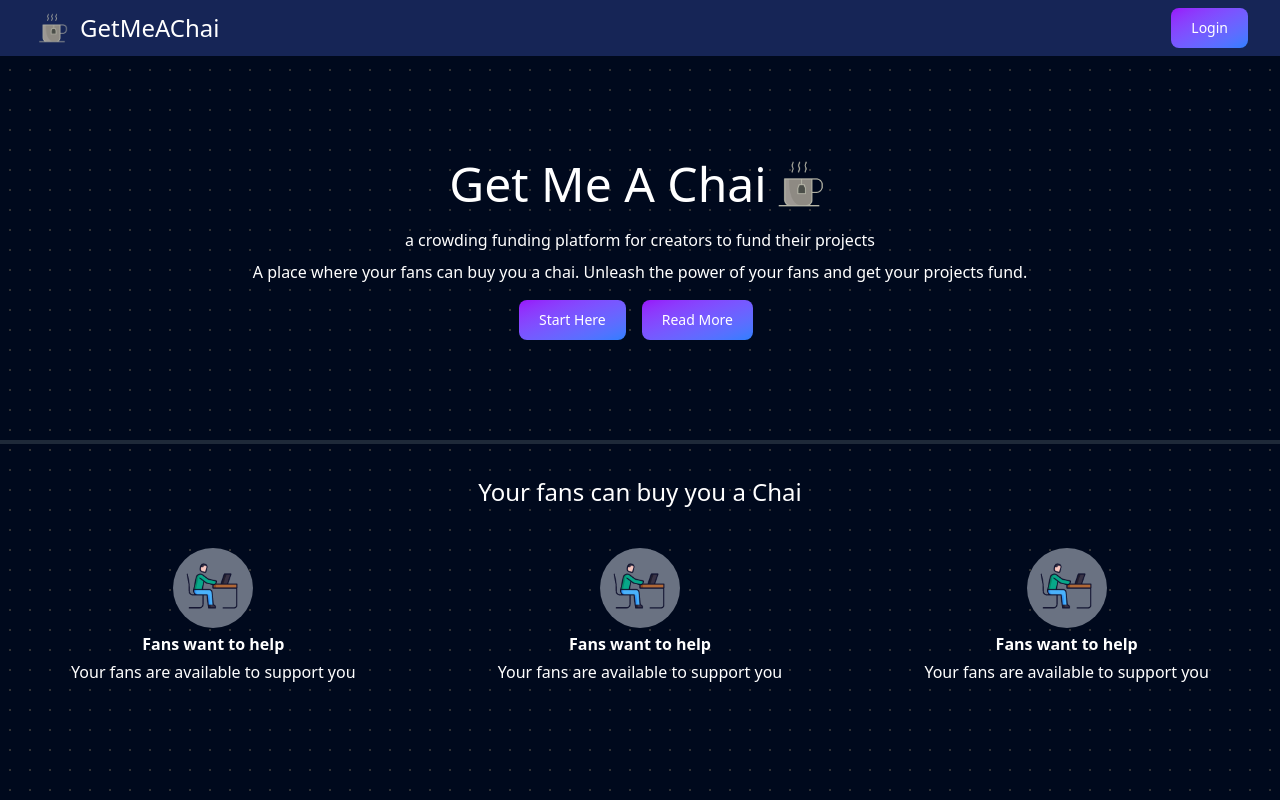
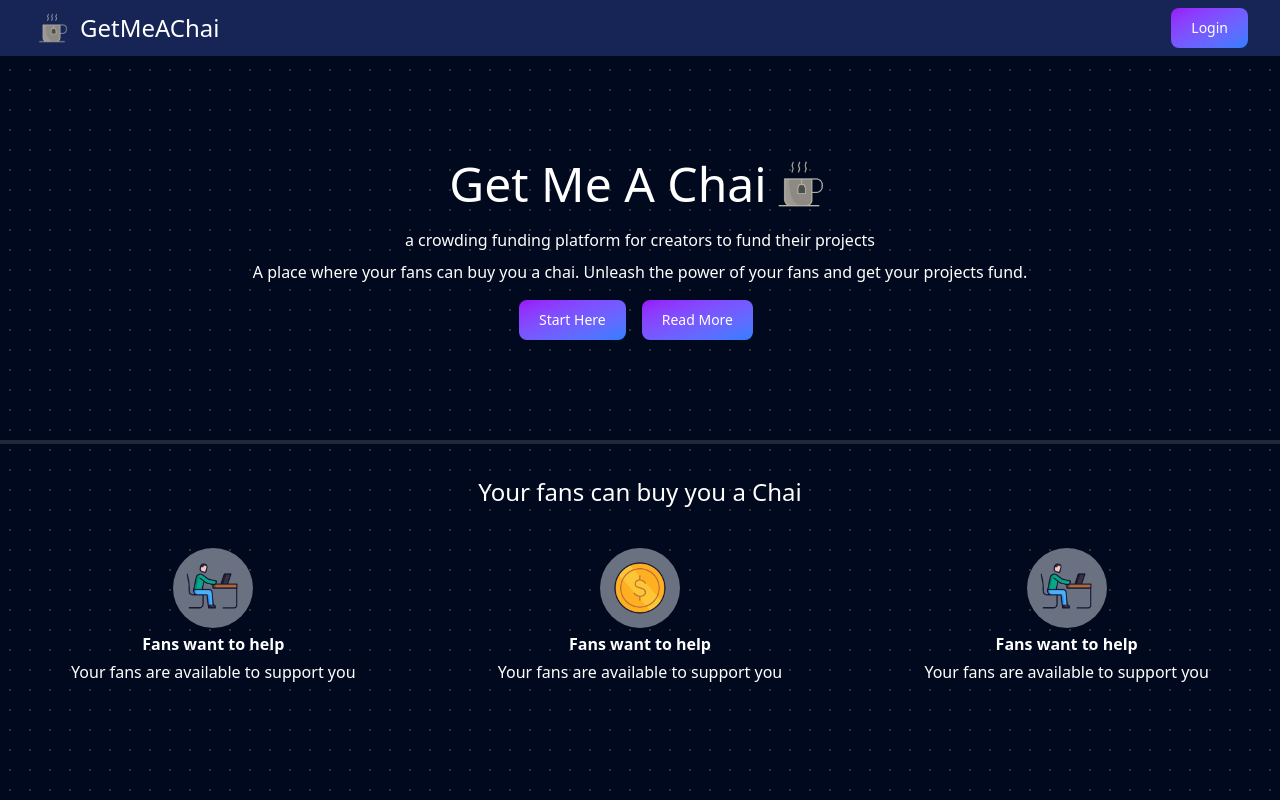
Before and after one commit to Ishwar-meena/GetMeAChai, a Next.js app: page / in a window 1280 px wide. Built offline with nearby package versions, Linux system fonts and the light colour scheme; no server answers.

Commit message:
add coin img and update readme

```diff
--- a/components/HeroSection.js
+++ b/components/HeroSection.js
@@ -1,13 +1,13 @@
 import Link from 'next/link';
 import Image from 'next/image';
-function HeroCard() {
+function HeroCard({ src }) {
   return <div className="box sm:my-10 my-5 gap-1 flex flex-col items-center">
     <div className="img bg-gray-500 p-2 rounded-full">
       <Image
         width={64}
         height={64}
-        src="/man.gif"
-        alt="man"
+        src={src}
+        alt={src}
         className="h-16" />
     </div>
     <h4 className="font-semibold">Fans want to help</h4>
@@ -42,9 +42,16 @@ const HeroSection = () => {
         <div className="mt-8">
           <h2 className="text-2xl  text-center font-medium">Your fans can buy you a Chai</h2>
           <div className="boxes flex sm:flex-row flex-col items-center justify-around">
-            <HeroCard />
-            <HeroCard />
-            <HeroCard />
+            <HeroCard
+              src={"/man.gif"}
+            />
+            <HeroCard
+              src={"/coin.gif"}
+            />
+            <HeroCard
+              src={"/man.gif"}
+            />
+
           </div>
         </div>
       </div>
--- a/components/Navbar.js
+++ b/components/Navbar.js
@@ -50,6 +50,7 @@ const Navbar = React.memo(() => {
     <nav className="relative flex items-center justify-between sm:px-8 px-2 py-2 bg-blue-950">
       <div className="sm:text-2xl text-xl flex items-center gap-2 cursor-pointer text-white">
         <Image
+          unoptimized
           width={40}
           height={40}
           src="/tea.gif"
```
Also changed, not shown: public/profile.jpg (deleted), 1 other file (tests, documents, lock files or other folders).
